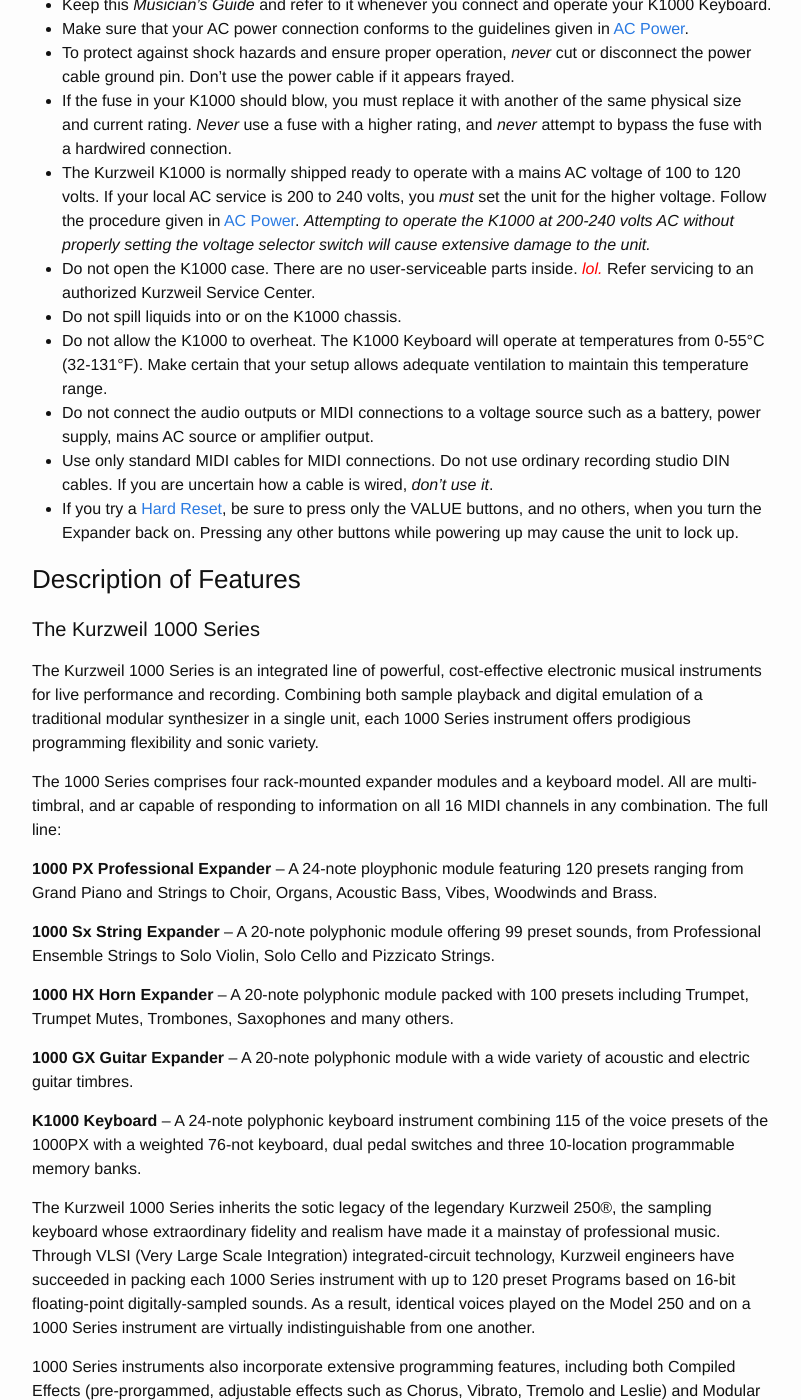
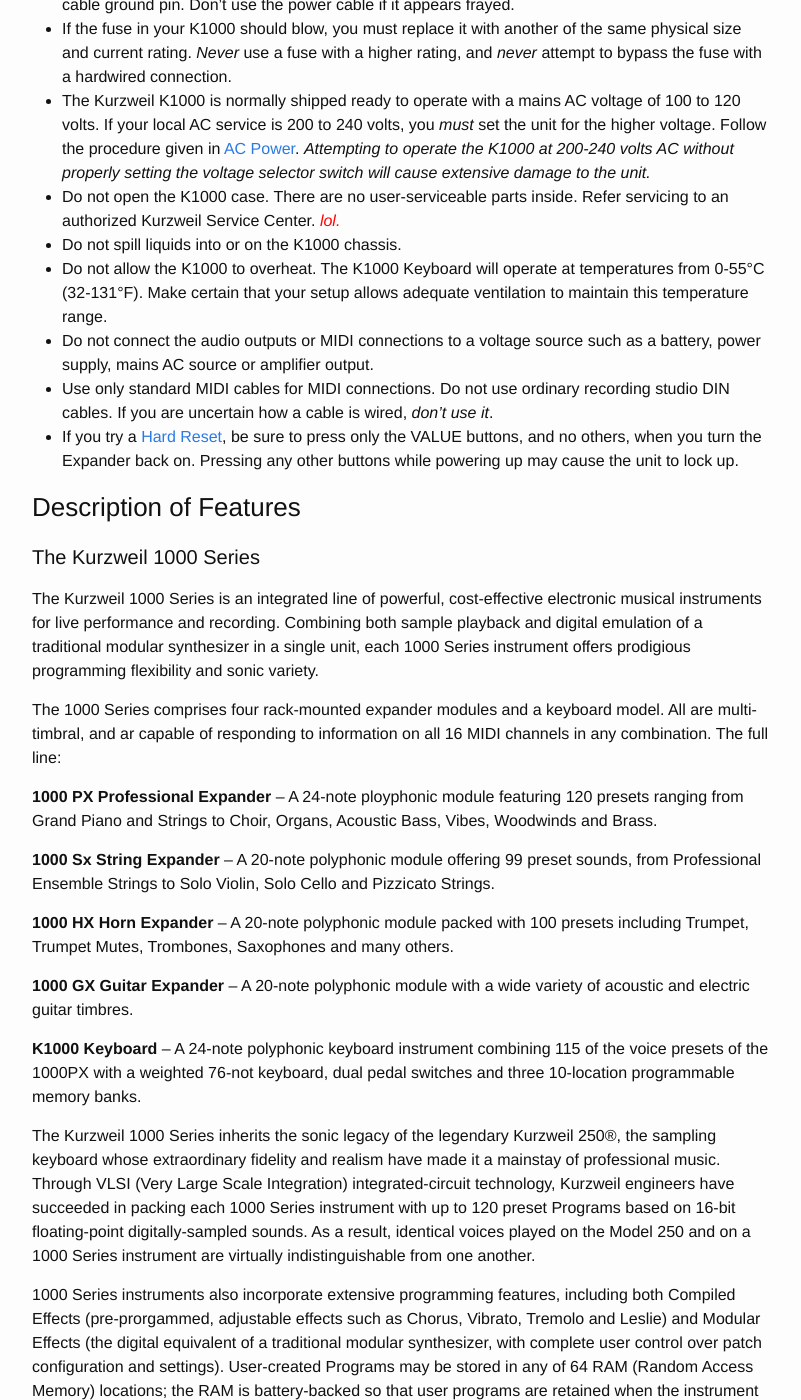
Before and after one commit to cilynx/cilynx.github.io, a Jekyll site: the page built from _posts/2020-06-30-kurzweil_k1000_keyboard_musician's_guide.md, in a window 1280 px wide and 1400 px high, scrolled down 2081 px. Shown: the whole window, without its empty margins (238-1039 px from the left). Built offline with Jekyll 4.4.1, drawn with Linux system fonts in a browser that asks for light colours; a script that is not in the unit is left out; comment, search, counter and statistics services are not loaded; some of the changed text lies outside the part shown.

Commit message:
Technical edits

```diff
--- a/_posts/2020-06-30-kurzweil_k1000_keyboard_musician's_guide.md
+++ b/_posts/2020-06-30-kurzweil_k1000_keyboard_musician's_guide.md
@@ -58,7 +58,7 @@
 * To protect against shock hazards and ensure proper operation, _never_ cut or disconnect the power cable ground pin.  Don't use the power cable if it appears frayed.
 * If the fuse in your K1000 should blow, you must replace it with another of the same physical size and current rating.  _Never_ use a fuse with a higher rating, and _never_ attempt to bypass the fuse with a hardwired connection.
 * The Kurzweil K1000 is normally shipped ready to operate with a mains AC voltage of 100 to 120 volts.  If your local AC service is 200 to 240 volts, you _must_ set the unit for the higher voltage.  Follow the procedure given in [AC Power](#ac-power).  _Attempting to operate the K1000 at 200-240 volts AC without properly setting the voltage selector switch will cause extensive damage to the unit._
-* Do not open the K1000 case.  There are no user-serviceable parts inside. <span style="color:red">_lol._</span>  Refer servicing to an authorized Kurzweil Service Center.
+* Do not open the K1000 case.  There are no user-serviceable parts inside.  Refer servicing to an authorized Kurzweil Service Center.  <span style="color:red">_lol._</span>
 * Do not spill liquids into or on the K1000 chassis.
 * Do not allow the K1000 to overheat.  The K1000 Keyboard will operate at temperatures from 0-55&deg;C (32-131&deg;F).  Make certain that your setup allows adequate ventilation to maintain this temperature range.
 * Do not connect the audio outputs or MIDI connections to a voltage source such as a battery, power supply, mains AC source or amplifier output.
@@ -83,7 +83,7 @@
 
 **K1000 Keyboard** -- A 24-note polyphonic keyboard instrument combining 115 of the voice presets of the 1000PX with a weighted 76-not keyboard, dual pedal switches and three 10-location programmable memory banks.
 
-The Kurzweil 1000 Series inherits the sotic legacy of the legendary Kurzweil 250&reg;, the sampling keyboard whose extraordinary fidelity and realism have made it a mainstay of professional music.  Through VLSI (Very Large Scale Integration) integrated-circuit technology, Kurzweil engineers have succeeded in packing each 1000 Series instrument with up to 120 preset Programs based on 16-bit floating-point digitally-sampled sounds.  As a result, identical voices played on the Model 250 and on a 1000 Series instrument are virtually indistinguishable from one another.
+The Kurzweil 1000 Series inherits the sonic legacy of the legendary Kurzweil 250&reg;, the sampling keyboard whose extraordinary fidelity and realism have made it a mainstay of professional music.  Through VLSI (Very Large Scale Integration) integrated-circuit technology, Kurzweil engineers have succeeded in packing each 1000 Series instrument with up to 120 preset Programs based on 16-bit floating-point digitally-sampled sounds.  As a result, identical voices played on the Model 250 and on a 1000 Series instrument are virtually indistinguishable from one another.
 
 1000 Series instruments also incorporate extensive programming features, including both Compiled Effects (pre-prorgammed, adjustable effects such as Chorus, Vibrato, Tremolo and Leslie) and Modular Effects (the digital equivalent of a traditional modular synthesizer, with complete user control over patch configuration and settings).  User-created Programs may be stored in any of 64 RAM (Random Access Memory) locations; the RAM is battery-backed so that user programs are retained when the instrument is turned off or unplugged.
 
```
Also changed, not shown: other parts of _posts/2020-06-30-kurzweil_k1000_keyboard_musician's_guide.md (+3 -9 lines).
